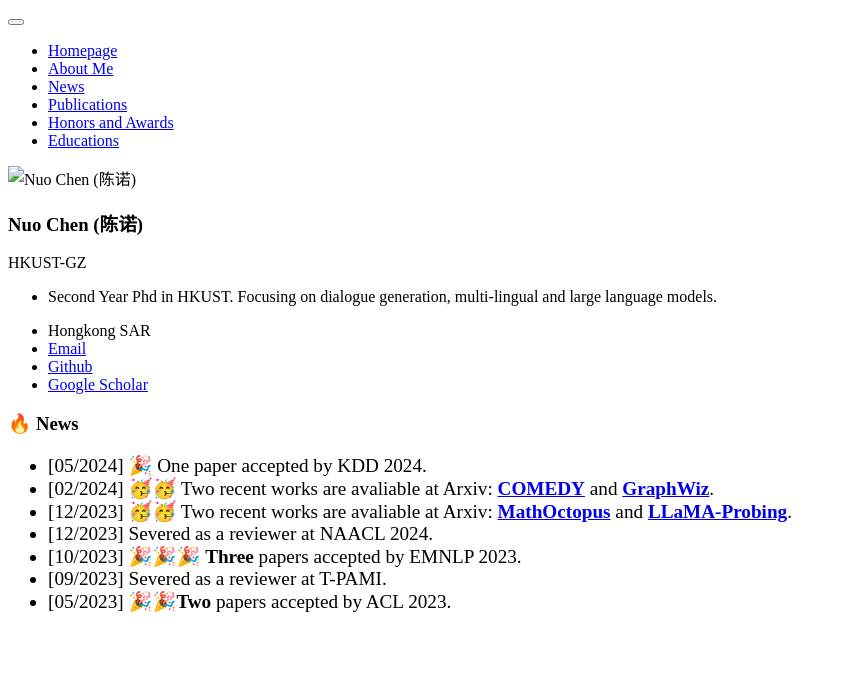
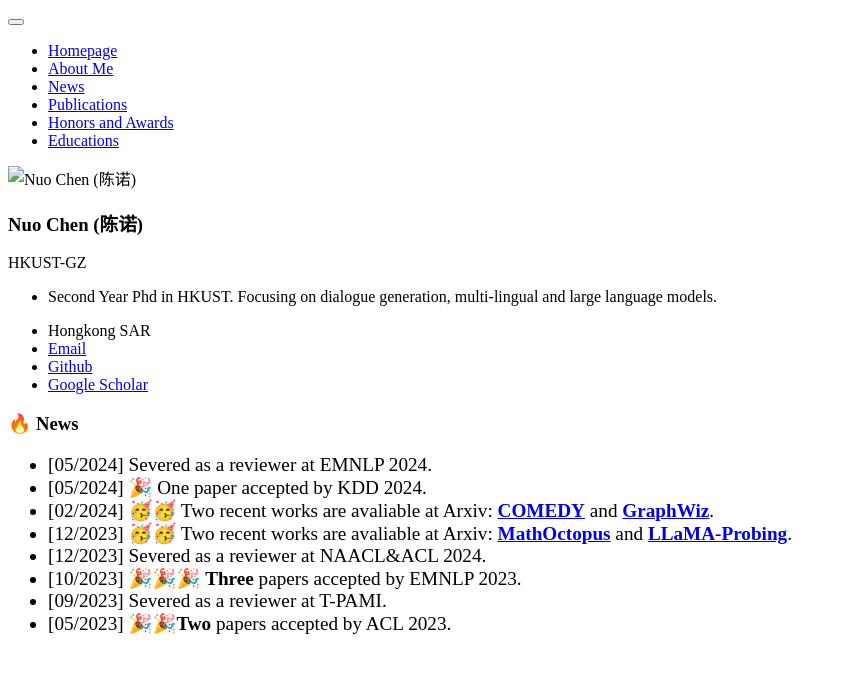
Before and after one commit to jerrynchen/jerrynchen.github.io, a Jekyll site: the page built from _pages/includes/news.md, in a window 1280 px wide. Shown: the top 673 px of the page, without its empty margins (0-846 px from the left). Built offline with Jekyll 4.4.1, drawn with Linux system fonts in a browser that asks for light colours; our own code applies the rules of GitHub Pages for plain Markdown files.

Commit message:
Update news.md

```diff
--- a/_pages/includes/news.md
+++ b/_pages/includes/news.md
@@ -2,10 +2,11 @@
 
 <div class='paper-box-text' style="font-size: larger;" markdown="1">
 
+* [05/2024] Severed as a reviewer at EMNLP 2024.
 * [05/2024] 🎉 One paper accepted by KDD 2024.
 * [02/2024] 🥳🥳 Two recent works are avaliable at Arxiv: [**COMEDY**](https://github.com/nuochenpku/COMEDY) and [**GraphWiz**](https://graph-wiz.github.io/).
 * [12/2023] 🥳🥳 Two recent works are avaliable at Arxiv: [**MathOctopus**](https://mathoctopus.github.io/) and [**LLaMA-Probing**](https://github.com/nuochenpku/LLaMA_Analysis).
-* [12/2023] Severed as a reviewer at NAACL 2024.
+* [12/2023] Severed as a reviewer at NAACL&ACL 2024.
 * [10/2023] 🎉🎉🎉 **Three** papers accepted by EMNLP 2023.
 * [09/2023] Severed as a reviewer at T-PAMI.
 * [05/2023] 🎉🎉**Two** papers accepted by ACL 2023.
```
